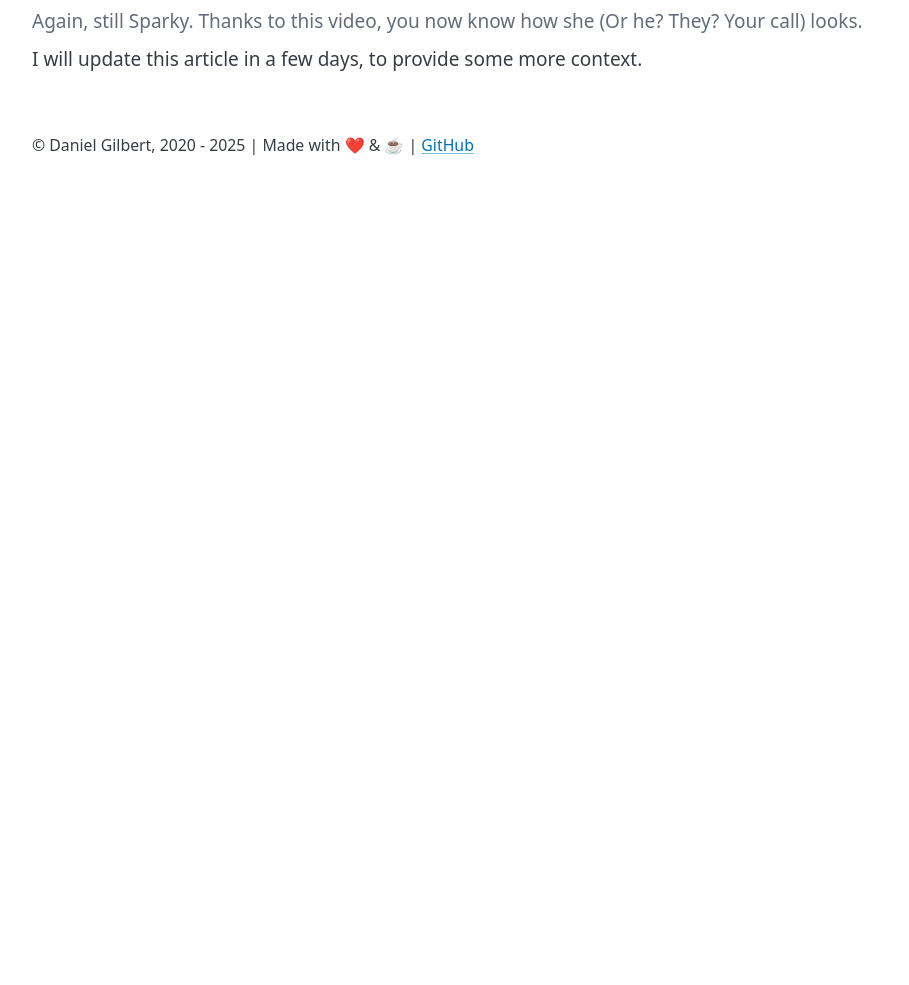
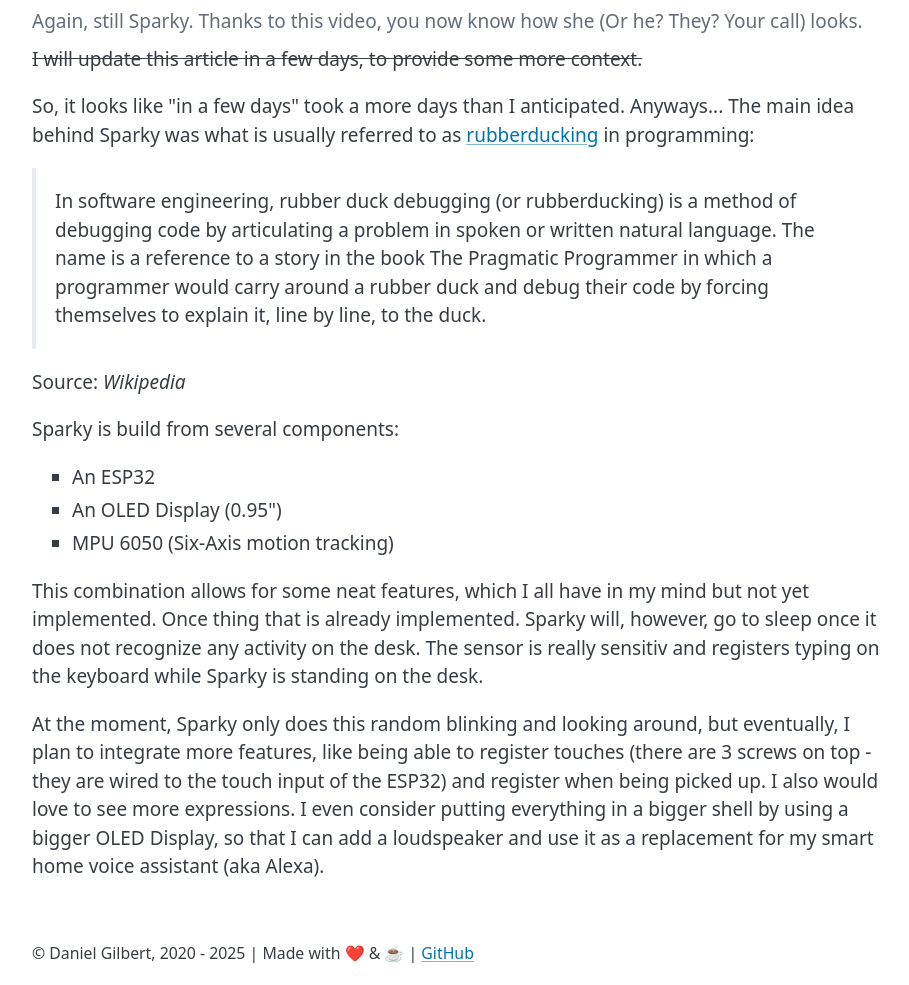
Before and after one commit to DanielGilbert/g5t.de, a website with bundled scripts: page public/articles/20250610-sparky-a-tiny-companion/index.html in a window 1280 px wide. Shown: the part 1540-2525 px from the top of the page, without its empty margins (183-1092 px from the left). Before the commit the page ends 1718 px from the top, so only its background shows below. Built offline with nearby package versions, Linux system fonts and the light colour scheme.

Commit message:
Update sparky article

```diff
--- a/public/articles/20250610-sparky-a-tiny-companion/index.html
+++ b/public/articles/20250610-sparky-a-tiny-companion/index.html
@@ -4,7 +4,7 @@
     <title>Sparky - A Tiny Companion | g5t.de</title>
     <meta charset="utf-8">
     <meta name="viewport" content="width=device-width, initial-scale=1, minimum-scale=1" />
-    <meta name="description" content="An article about the website.">
+    <meta name="description" content="An article about Sparky, a small desk companion.">
     <link rel="icon" href="./../../favicon.ico">
     <link rel="stylesheet" href="../index.css">
 </head>
@@ -23,7 +23,7 @@
     </header>
     <main>
         <h2>Sparky - A Tiny Companion</h2>
-        <x-article-metalines published="2025-06-10" author="Daniel Gilbert"></x-article-metalines>
+        <x-article-metalines published="2025-06-10" updated="2025-07-09" author="Daniel Gilbert"></x-article-metalines>
         <h4>Rubberducking without rubber... or a duck.</h4>
         <p>A while ago, I wanted to go ahead and build some kind of desktop companion. My idea was to create a little, easy to build companion, that could sit on my desk and provide me some kind of company.</p>
         <p>So Sparky was born:</p>
@@ -32,7 +32,18 @@
             <source src="sparky-1.mp4" type="video/mp4">
             Your browser does not support the video tag.
         </video><figcaption>Again, still Sparky. Thanks to this video, you now know how she (Or he? They? Your call) looks.</figcaption></figure>
-        <p>I will update this article in a few days, to provide some more context.</p>
+        <p><s>I will update this article in a few days, to provide some more context.</s></p>
+        <p>So, it looks like "in a few days" took a more days than I anticipated. Anyways... The main idea behind Sparky was what is usually referred to as <a href="https://en.wikipedia.org/wiki/Rubber_duck_debugging">rubberducking</a> in programming:</p>
+        <blockquote cite="https://en.wikipedia.org/wiki/Rubber_duck_debugging">In software engineering, rubber duck debugging (or rubberducking) is a method of debugging code by articulating a problem in spoken or written natural language. The name is a reference to a story in the book The Pragmatic Programmer in which a programmer would carry around a rubber duck and debug their code by forcing themselves to explain it, line by line, to the duck.</blockquote>
+        <p>Source: <cite>Wikipedia</cite></p>
+        <p>Sparky is build from several components:</p>
+        <ul>
+            <li>An ESP32</li>
+            <li>An OLED Display (0.95")</li>
+            <li>MPU 6050 (Six-Axis motion tracking)</li>
+        </ul>
+        <p>This combination allows for some neat features, which I all have in my mind but not yet implemented. Once thing that is already implemented. Sparky will, however, go to sleep once it does not recognize any activity on the desk. The sensor is really sensitiv and registers typing on the keyboard while Sparky is standing on the desk.</p>
+        <p>At the moment, Sparky only does this random blinking and looking around, but eventually, I plan to integrate more features, like being able to register touches (there are 3 screws on top - they are wired to the touch input of the ESP32) and register when being picked up. I also would love to see more expressions. I even consider putting everything in a bigger shell by using a bigger OLED Display, so that I can add a loudspeaker and use it as a replacement for my smart home voice assistant (aka Alexa).</p>
     </main>
     <footer>
     <x-website-footer></x-website-footer>
```
